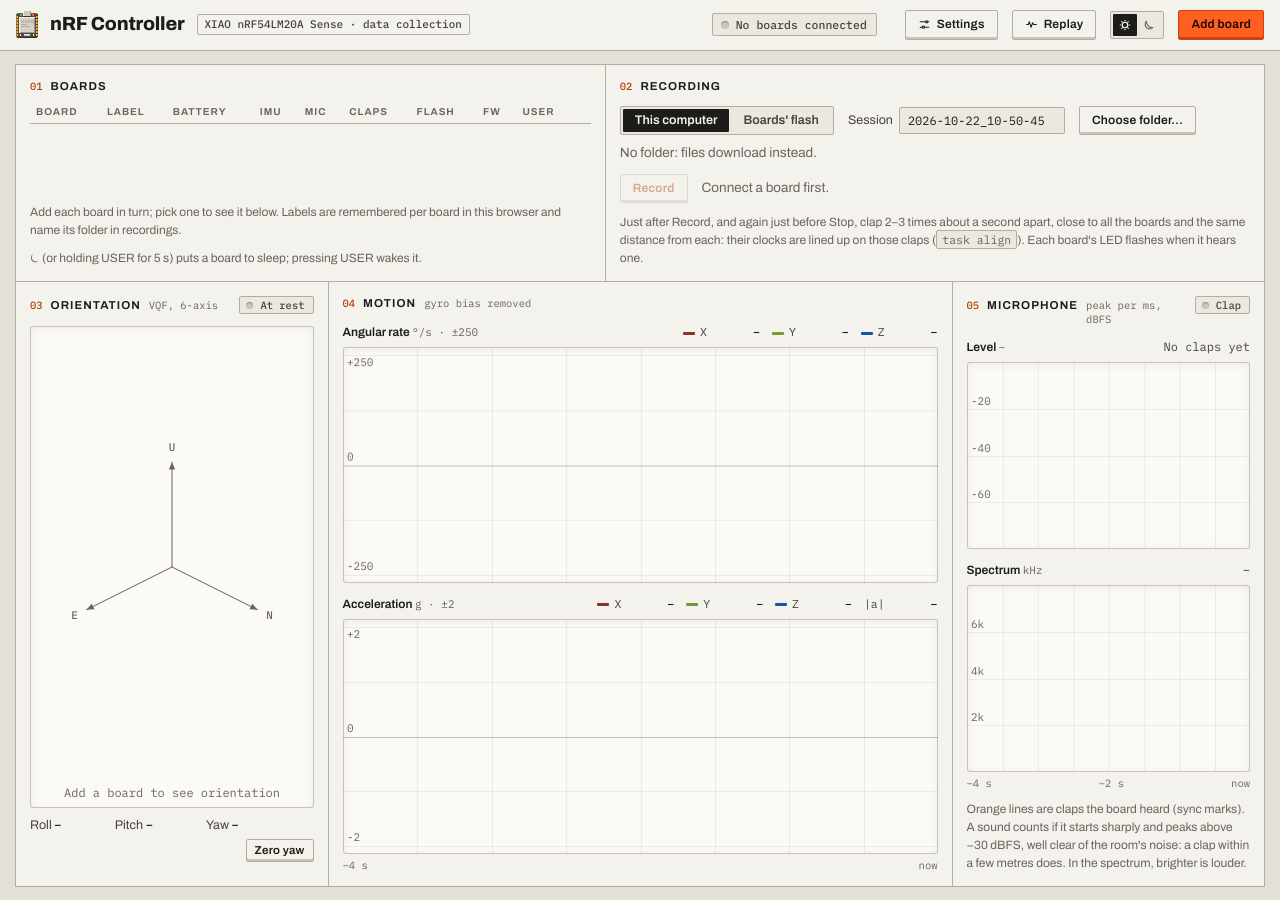
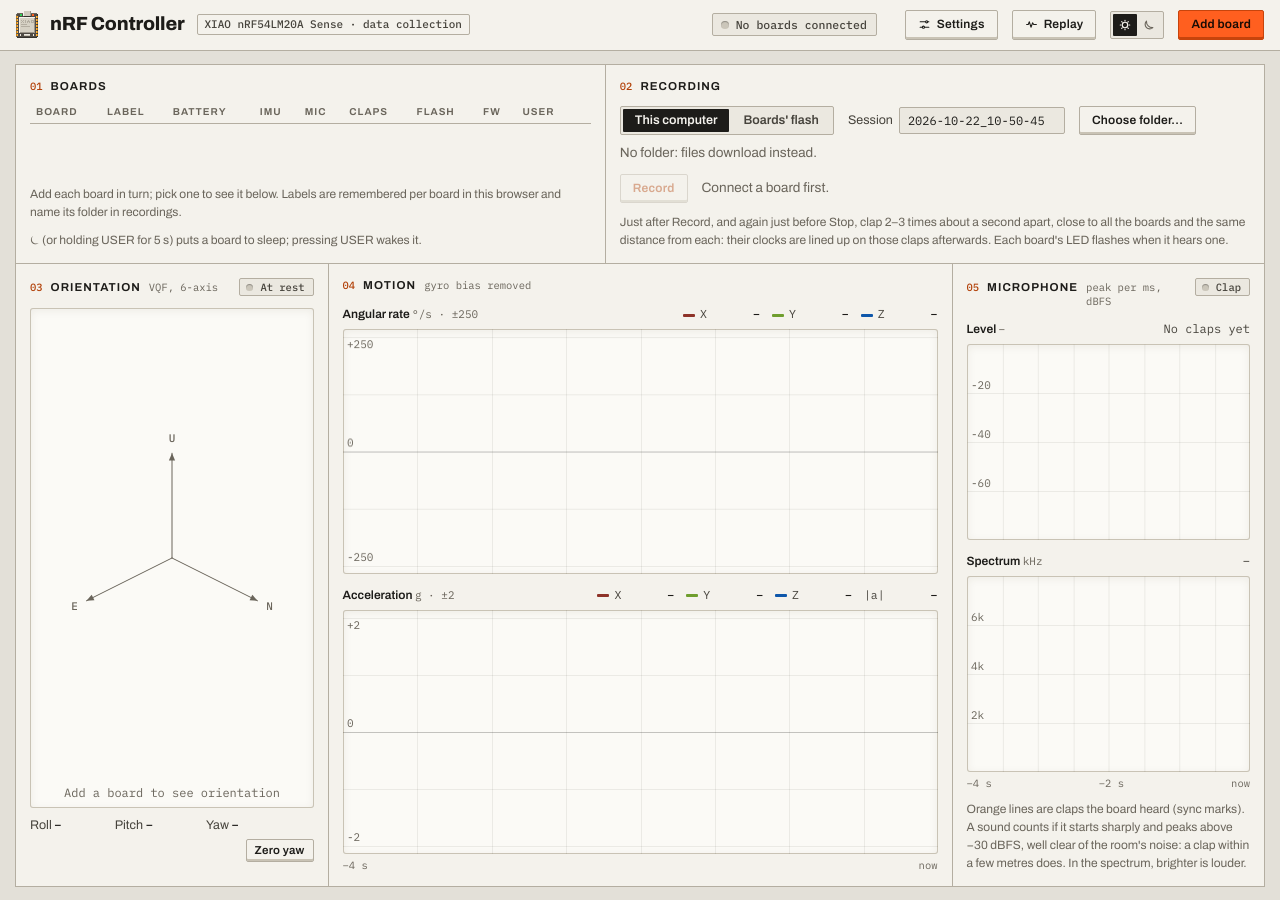
Before and after one commit to Tsmorz/Tsmorz.github.io, a Jekyll site: the page dashboard/index.html, which Jekyll copies as it is, in a window 1280 px wide. Built offline with Jekyll 4.4.1, drawn with Linux system fonts in a browser that asks for light colours.

Commit message:
Dashboard: replay without task align, settings close on outside click (nrf-controller dd6e3b1)
Replay plots boards on the computer's clock only, the time axis keeps its
0 tick, a click outside Settings closes it, and the tab icon is the XIAO.

Co-Authored-By: Claude Opus 5.5 <noreply@anthropic.com>

```diff
--- a/dashboard/app.js
+++ b/dashboard/app.js
@@ -98,6 +98,14 @@ $("settings-close").addEventListener("click", () => setSettingsOpen(false));
 window.addEventListener("resize", () => !$("settings-drawer").hidden && setSettingsOpen(true));
 document.addEventListener("keydown", (event) => {
   if (event.key === "Escape" && !$("settings-drawer").hidden && !$("fw-dialog").open) setSettingsOpen(false);
+});
+// A press anywhere else closes it too, except on its own key (which toggles it) and in the
+// firmware dialog it opens. The press still does whatever it was for, e.g. picks a board.
+document.addEventListener("pointerdown", (event) => {
+  const drawer = $("settings-drawer");
+  if (drawer.hidden || $("fw-dialog").open) return;
+  if (drawer.contains(event.target) || $("settings").contains(event.target)) return;
+  setSettingsOpen(false);
 });
 
 // ---- draggable seams ----------------------------------------------------------------------
@@ -1126,8 +1134,8 @@ async function stopRecording() {
   const where = recorder.dirHandle ? `${recorder.dirHandle.name}/${session}/` : "your downloads";
   $("rec-status").className = fewClaps.length ? "bad-text" : "muted";
   $("rec-status").textContent = fewClaps.length
-    ? `Saved to ${where}, but ${fewClaps.join(", ")} heard fewer than 2 claps: alignment can't correct clock drift for ${fewClaps.length === 1 ? "it" : "them"}.`
-    : `Saved ${results.length} board${results.length === 1 ? "" : "s"} to ${where}. Line them up with: task align SESSION=<that folder>`;
+    ? `Saved to ${where}, but ${fewClaps.join(", ")} heard fewer than 2 claps: too few to line up ${fewClaps.length === 1 ? "its clock" : "their clocks"} with the others.`
+    : `Saved ${results.length} board${results.length === 1 ? "" : "s"} to ${where}. Open it in Replay to check it.`;
   $("session").value = timestamp();
   renderRecorder();
 }
@@ -1237,7 +1245,7 @@ async function uploadFlash() {
       `Saved ${written.length} session${written.length === 1 ? "" : "s"} (${written.join(", ")}) in ${seconds} s.`,
       failed.length ? `Failed: ${failed.join(", ")}.` : "",
       problems.length ? `Damaged data skipped: ${problems.join("; ")}.` : "",
-      written.length ? "Line them up with: task align SESSION=<folder>" : "",
+      written.length ? "Open it in Replay to check it." : "",
     ].filter(Boolean).join(" ");
   } catch (error) {
     $("rec-status").className = "bad-text";
--- a/dashboard/index.html
+++ b/dashboard/index.html
@@ -5,6 +5,7 @@
 <meta name="viewport" content="width=device-width, initial-scale=1">
 <meta name="theme-color" content="#f4f2ec">
 <title>nRF Data Logger</title>
+<link rel="icon" href="xiao.svg" type="image/svg+xml">
 <link rel="preconnect" href="https://fonts.googleapis.com">
 <link rel="preconnect" href="https://fonts.gstatic.com" crossorigin>
 <link href="https://fonts.googleapis.com/css2?family=Archivo:wdth,wght@62..125,400..800&family=IBM+Plex+Mono:wght@400;500&display=swap" rel="stylesheet">
@@ -466,7 +467,7 @@
       <span class="muted" id="rec-status">Connect a board first.</span>
     </div>
     <ul id="rec-boards"></ul>
-    <p class="hint">Just after Record, and again just before Stop, clap 2–3 times about a second apart, close to all the boards and the same distance from each: their clocks are lined up on those claps (<code>task align</code>). Each board's LED flashes when it hears one.</p>
+    <p class="hint">Just after Record, and again just before Stop, clap 2–3 times about a second apart, close to all the boards and the same distance from each: their clocks are lined up on those claps afterwards. Each board's LED flashes when it hears one.</p>
     <p class="hint" id="flash-hint" hidden>Boards' flash: each board records on its own (LED dim red) and keeps going if you disconnect or carry it off. Upload runs at ~12 KB/s per board, all boards at once: a full 8 MB takes about 11 minutes.</p>
   </section>
   </div>
@@ -517,8 +518,7 @@
 
 <main class="replay" id="replay" hidden>
   <section class="replay-session">
-    <h2>Replay <span class="muted" id="replay-name">no session open</span>
-      <span class="chip" id="replay-aligned" title="Lit when the boards are lined up on their claps by task align (the session's aligned/ folder); otherwise they are on the computer's clock">Aligned</span></h2>
+    <h2>Replay <span class="muted" id="replay-name">no session open</span></h2>
     <div class="row">
       <button id="replay-open-folder">Open session folder…</button>
       <button id="replay-open-files" title="For a session that was downloaded rather than saved to a folder: pick its session__… files">Files…</button>
@@ -529,7 +529,7 @@
     </div>
     <div class="table-scroll">
       <table class="boards replay-boards">
-        <thead><tr><th>Show</th><th>Board</th><th>Length</th><th>Samples</th><th>Rate</th><th title="IMU samples missing from the recording (gaps in seq)">Lost</th><th title="Sync marks: at least 2 per board let task align correct its drift">Claps</th><th>Presses</th></tr></thead>
+        <thead><tr><th>Show</th><th>Board</th><th>Length</th><th>Samples</th><th>Rate</th><th title="IMU samples missing from the recording (gaps in seq)">Lost</th><th title="Sync marks: the claps this board heard">Claps</th><th>Presses</th></tr></thead>
         <tbody id="replay-boards"></tbody>
       </table>
     </div>
--- a/dashboard/replay-view.js
+++ b/dashboard/replay-view.js
@@ -3,7 +3,6 @@
 // maths; this file is the DOM and the drawing. See docs/dashboard.md.
 import { fitCanvas, hairline } from "./canvas.js";
 import {
-  alignedClock,
   columnExtents,
   findSessions,
   loadBoard,
@@ -14,6 +13,7 @@ import {
   parseCsv,
   placeBoard,
   sessionTimebase,
+  tickTimes,
   zoomView,
 } from "./replay.js";
 import { meterFraction, pickRange } from "./signal.js";
@@ -22,9 +22,6 @@ const $ = (id) => document.getElementById(id);
 const MIN_SPAN_S = 0.05;
 const PAD_Y = 8;
 const ENVELOPE_FLOOR_DBFS = -80;
-// task align's fit is read from the first and last rows of each aligned/imu_<board>.csv, not the
-// whole file.
-const ALIGNED_PEEK_BYTES = 4096;
 const CSV_FILES = { imu: "imu.csv", events: "events.csv", envelope: "mic_envelope.csv", orientation: "orientation.csv" };
 
 // What a lane can show: series(track) gives [times (s), [values per channel]], or null if the
@@ -133,16 +130,7 @@ async function loadSession(session) {
       else boards.push(loadBoard(folder, entries[position(folder)] ?? {}, tables));
     }
 
-    const alignedClocks = new Map();
-    for (const board of boards) {
-      const file = state.files.get(session.aligned[`imu_${board.folder}.csv`]);
-      if (!file) continue;
-      const head = await file.slice(0, ALIGNED_PEEK_BYTES).text();
-      const tail = await file.slice(Math.max(0, file.size - ALIGNED_PEEK_BYTES)).text();
-      const clock = alignedClock(head, tail);
-      if (clock) alignedClocks.set(board.folder, clock);
-    }
-    const timebase = sessionTimebase(boards, alignedClocks);
+    const timebase = sessionTimebase(boards);
     state.tracks = boards.map((board) => placeBoard(board, timebase.clocks.get(board.folder)));
     state.shown = new Set(boards.map((board) => board.folder));
     if (state.tracks.length) {
@@ -155,7 +143,7 @@ async function loadSession(session) {
     state.view = state.bounds;
     const live = boards.some((board) => board.imu.hostMs);
     $("replay-name").textContent = `${session.name} · ${manifest.source === "flash" || !live ? "boards' flash" : "live"}`;
-    renderTimebase(timebase, session, empty);
+    renderTimebase(timebase, empty);
     renderBoards();
     buildLanes();
   } catch (error) {
@@ -163,20 +151,16 @@ async function loadSession(session) {
   }
 }
 
-function renderTimebase(timebase, session, empty) {
-  const aligned = timebase.kind === "aligned";
-  $("replay-aligned").classList.toggle("on", aligned);
-  const leftOut = timebase.missing.length ? `aligned/ leaves out ${timebase.missing.join(", ")} (no clap shared?), so ` : "";
+function renderTimebase(timebase, empty) {
   const text = {
-    aligned: "Lined up on the claps by task align (aligned/): t = 0 at the reference board's first clap.",
-    computer: `${leftOut}${leftOut ? "boards are" : "Boards are"} on the computer's clock, good to tens of ms. For sub-millisecond alignment run task align SESSION=…/${session.name} and open the session again.`,
+    computer: "Boards are on the computer's clock, good to tens of ms.",
     board: "These files share no clock: each board starts at 0 on its own.",
   }[timebase.kind];
   const skipped = empty.length ? ` No IMU samples from ${empty.join(", ")}.` : "";
-  setStatus(text + skipped, { bad: Boolean(empty.length || timebase.missing.length) });
+  setStatus(text + skipped, { bad: Boolean(empty.length) });
 }
 
-// One row per board: what it recorded and anything that would spoil alignment or identification.
+// One row per board: what it recorded and anything that would spoil identification.
 function renderBoards() {
   const body = $("replay-boards");
   body.replaceChildren();
@@ -194,8 +178,6 @@ function renderBoards() {
     [folder, minutes(seconds), samples.toLocaleString(), `${rateHz.toFixed(1)} Hz`, String(lost), String(claps), String(presses)]
       .forEach((text, i) => (cells[i + 1].textContent = text));
     cells[5].classList.toggle("bad-text", lost > 0);
-    cells[6].classList.toggle("bad-text", claps < 2);
-    if (claps < 2) cells[6].title = "Fewer than 2 claps: task align can't correct this board's clock drift";
     const box = row.querySelector("input");
     box.checked = state.shown.has(folder);
     const toggle = () => {
@@ -313,9 +295,7 @@ function planLane({ track, canvas }, signal) {
 function timeTicks(width) {
   const { t0, t1 } = state.view;
   const step = niceStep(t1 - t0, Math.max(2, Math.floor(width / 90)));
-  const ticks = [];
-  for (let k = Math.ceil(t0 / step); k * step <= t1; k++) ticks.push(k * step);
-  return { ticks, step };
+  return { ticks: tickTimes(t0, t1, step), step };
 }
 
 function message(ctx, width, height, text) {
--- a/dashboard/replay.js
+++ b/dashboard/replay.js
@@ -1,7 +1,7 @@
 // Reading a recorded session back for the Replay view: finding its files among those picked,
 // parsing the CSVs, putting every board on one timebase, and thinning traces to the screen's pixel
 // columns. Pure functions only, no DOM, so tests/dashboard/replay.test.mjs can run them in Node.
-// The file formats are in docs/data-collection.md; sysid/align.py writes aligned/.
+// The file formats are in docs/data-collection.md.
 import { headingChangeDegrees, quatToEulerDegrees } from "./pose.js";
 import { peakToDbfs } from "./signal.js";
 
@@ -18,9 +18,8 @@ export function pathParts(path) {
 
 /**
  * The sessions among picked files: each folder whose subfolders hold an imu.csv, with those boards'
- * files, its session.json and, once `task align` has run, its aligned/ output. Newest (by name)
- * first. Every path returned is one of `paths`:
- * [{ name, manifest: path | null, boards: [{ folder, files: { "imu.csv": path, ... } }], aligned: { "imu_<folder>.csv": path } }]
+ * files and its session.json. Newest (by name) first. Every path returned is one of `paths`:
+ * [{ name, manifest: path | null, boards: [{ folder, files: { "imu.csv": path, ... } }] }]
  */
 export function findSessions(paths) {
   const dirs = new Map(); // folder path -> { file name: path }
@@ -41,7 +40,6 @@ export function findSessions(paths) {
         name: parts.at(-1) || "session",
         manifest: dirs.get(root)?.["session.json"] ?? null,
         boards: [],
-        aligned: dirs.get(root ? `${root}/aligned` : "aligned") ?? {},
       });
     }
     sessions.get(root).boards.push({ folder, files });
@@ -122,30 +120,6 @@ export function loadBoard(folder, meta, { imu, events = EMPTY_EVENTS, envelope =
 // A clock maps one board's microseconds to seconds on the session's timebase:
 // t = t0 + (us - us0) * perUs.
 
-/**
- * The clock `task align` fitted for a board, from the first and last rows of its
- * aligned/imu_<board>.csv (t_s is linear in board_time_us there). head: the file's first few KB,
- * tail: its last few; the line where either is cut is ignored. null if it has no rows.
- */
-export function alignedClock(head, tail) {
-  const headLines = head.split(/\r?\n/);
-  const header = headLines[0].split(",");
-  const tIndex = header.indexOf("t_s");
-  const usIndex = header.indexOf("board_time_us");
-  if (tIndex < 0 || usIndex < 0) return null;
-  const row = (line) => {
-    const cells = line?.split(",");
-    if (cells?.length !== header.length) return null;
-    const point = { t: Number(cells[tIndex]), us: Number(cells[usIndex]) };
-    return Number.isFinite(point.t) && Number.isFinite(point.us) ? point : null;
-  };
-  const first = row(headLines[1]);
-  if (!first) return null;
-  const last = row(tail.split(/\r?\n/).filter(Boolean).at(-1));
-  const perUs = last && last.us !== first.us ? (last.t - first.t) / (last.us - first.us) : 1e-6;
-  return { us0: first.us, t0: first.t, perUs };
-}
-
 // Arrivals later than the earliest by more than this are left out of the rough map's second pass.
 const LATE_ARRIVAL_MS = 20;
 
@@ -166,8 +140,7 @@ function lineFit(x, y, keep) {
 /**
  * A rough map from a live recording's board clock to the computer's, from when each IMU batch
  * arrived (host_ms): { us0, h0 (host ms at us0), perUs (host ms per board µs) }. A batch only ever
- * arrives late, so the line rests on the earliest arrivals. Good to ~10-20 ms; it follows the first
- * step of sysid/align.py (coarse_board_to_host), which then lines the boards up on their claps.
+ * arrives late, so the line rests on the earliest arrivals. Good to ~10-20 ms.
  */
 export function roughHostClock(us, hostMs) {
   const us0 = us[0];
@@ -203,25 +176,19 @@ function hostClock(board) {
 
 /**
  * Every board's clock on one timebase, in seconds, from the best that the files allow:
- * - "aligned": `task align`'s fit, when aligned/ covers every board (alignedClocks: folder -> alignedClock()),
- *   with t = 0 at the reference board's first clap, as in aligned/;
  * - "computer": the computer's clock (live: when data arrived; flash: the start command's time),
  *   t = 0 at the earliest board's first sample;
  * - "board": each board's own clock from its own first sample, no shared time at all.
- * Every board needs at least one IMU sample. `missing` lists boards aligned/ left out, if it exists.
+ * Every board needs at least one IMU sample.
  */
-export function sessionTimebase(boards, alignedClocks = new Map()) {
-  if (boards.length && boards.every((board) => alignedClocks.get(board.folder))) {
-    return { kind: "aligned", clocks: new Map(boards.map((board) => [board.folder, alignedClocks.get(board.folder)])), missing: [] };
-  }
-  const missing = alignedClocks.size ? boards.filter((board) => !alignedClocks.get(board.folder)).map((board) => board.folder) : [];
+export function sessionTimebase(boards) {
   const host = boards.map(hostClock);
   if (boards.length && host.every(Boolean)) {
     const start = Math.min(...host.map((clock, i) => clock.h0 + (boards[i].imu.us[0] - clock.us0) * clock.perUs));
     const clocks = boards.map((board, i) => [board.folder, { us0: host[i].us0, t0: (host[i].h0 - start) / 1000, perUs: host[i].perUs / 1000 }]);
-    return { kind: "computer", clocks: new Map(clocks), missing };
+    return { kind: "computer", clocks: new Map(clocks) };
   }
-  return { kind: "board", clocks: new Map(boards.map((board) => [board.folder, { us0: board.imu.us[0], t0: 0, perUs: 1e-6 }])), missing };
+  return { kind: "board", clocks: new Map(boards.map((board) => [board.folder, { us0: board.imu.us[0], t0: 0, perUs: 1e-6 }])) };
 }
 
 /**
@@ -322,6 +289,16 @@ export function panView(view, dt, bounds) {
   return clampView({ t0: view.t0 + dt, t1: view.t1 + dt }, bounds);
 }
 
+/**
+ * The multiples of `step` from t0 to t1. Rounding can put a session's start a hair after 0 (or its
+ * end a hair before a tick); those ticks still count.
+ */
+export function tickTimes(t0, t1, step) {
+  const ticks = [];
+  for (let k = Math.ceil(t0 / step - 1e-6); k * step <= t1 + step * 1e-6; k++) ticks.push(k * step || 0); // not -0
+  return ticks;
+}
+
 /** A round tick step (1, 2 or 5 × a power of ten) giving about `count` ticks across `span`. */
 export function niceStep(span, count) {
   const raw = span / count;
```
